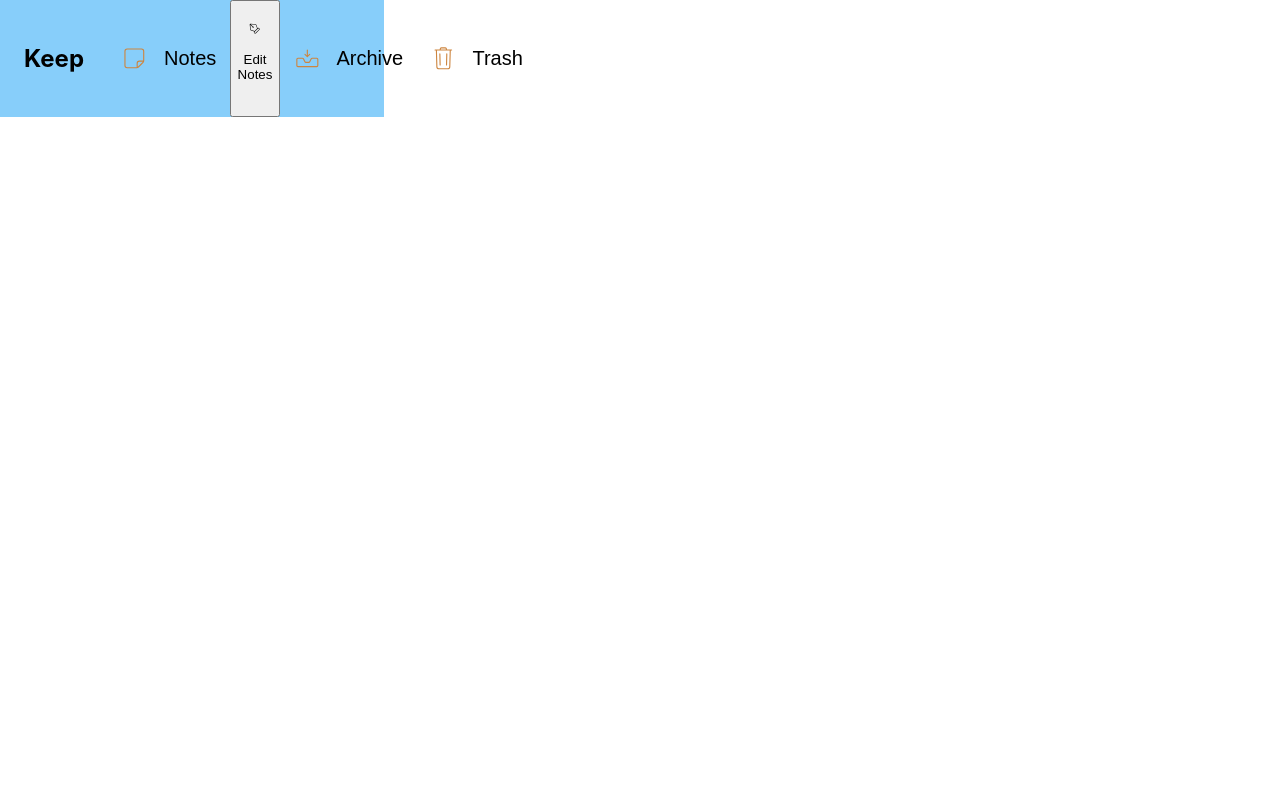
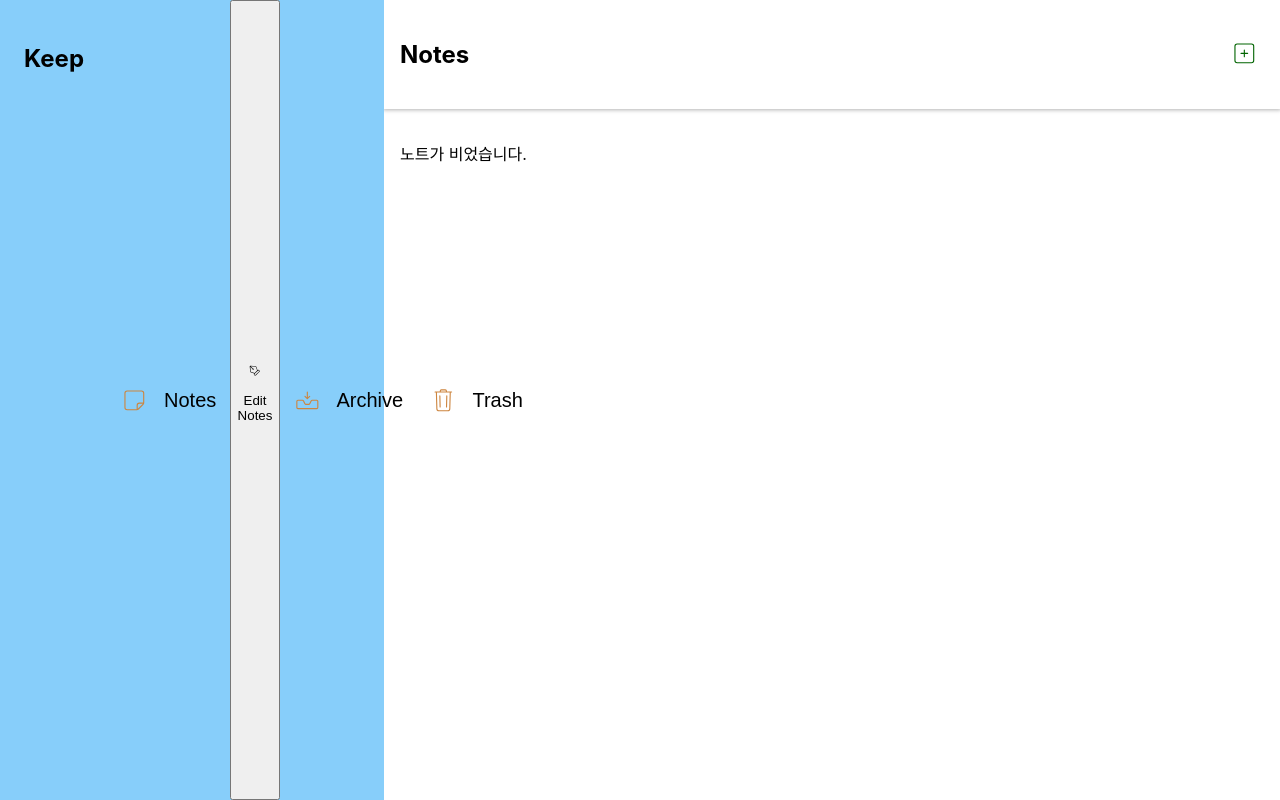
Before and after one commit to solmoonkang/react-note, a React (Create React App) app: page / in a window 1280 px wide. Built offline with nearby package versions, Linux system fonts and the light colour scheme.

Commit message:
feat: Add App component Main component

```diff
--- a/src/App.tsx
+++ b/src/App.tsx
@@ -1,10 +1,13 @@
-import './App.css';
-import Nav from './components/Sidebar/Nav/Nav';
+import "./App.css";
+import Main from "./components/Main";
+import Nav from "./components/Sidebar/Nav/Nav";
 
 function App() {
+
   return (
-    <div className='app'>
+    <div className="App">
       <Nav />
+      <Main />
     </div>
   );
 }
```
